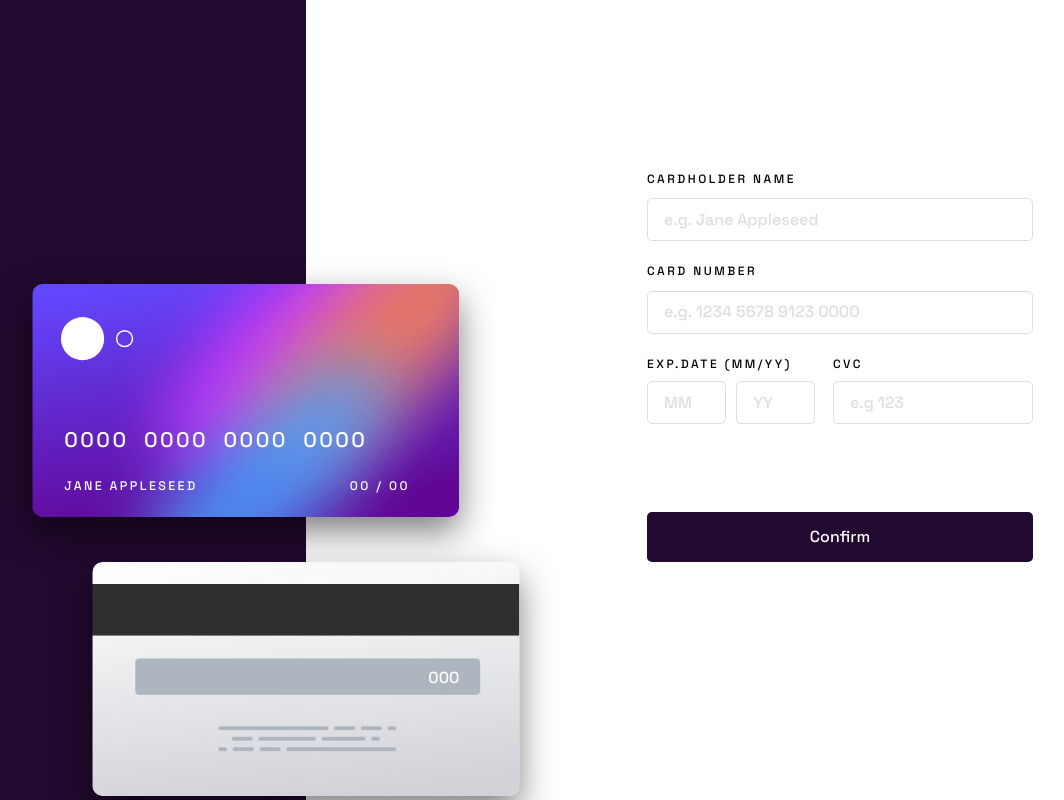
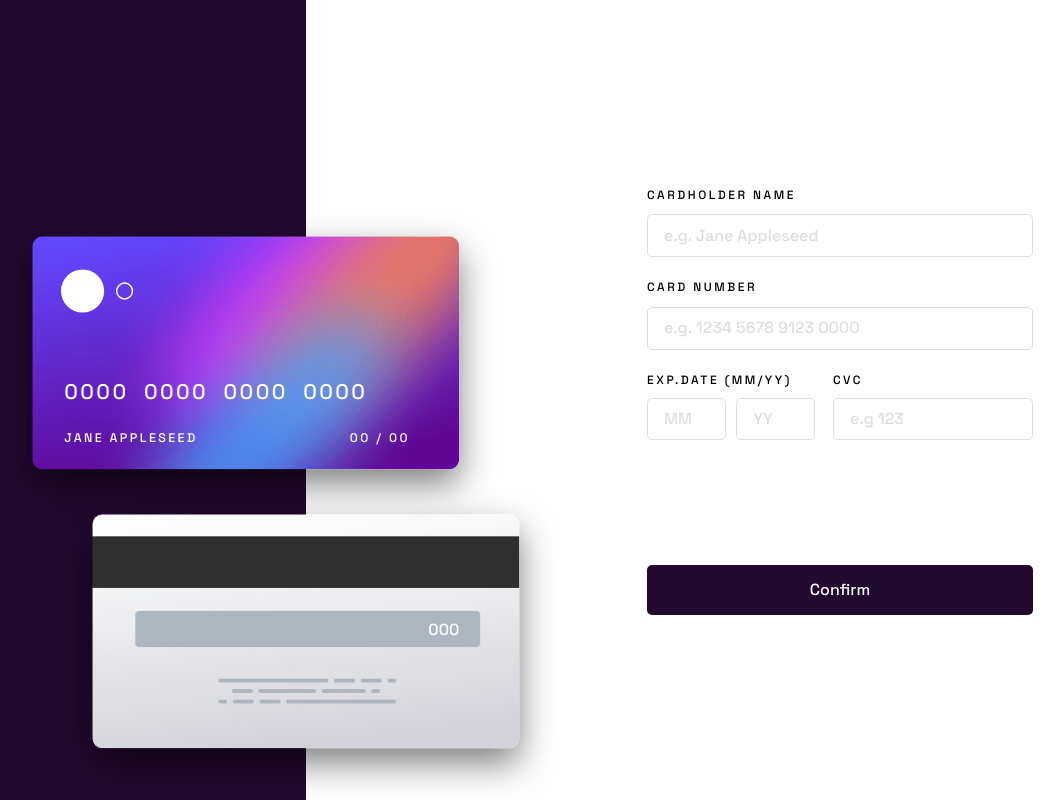
Before and after one commit to yishak621/interactive-card-details-form-main, a plain HTML site: page index.html in a window 1280 px wide. Shown: the whole page, without its empty margins (121-1185 px from the left). Drawn offline with nearby package versions, Linux system fonts and the light colour scheme.

Commit message:
amend final

```diff
--- a/styles/style.scss
+++ b/styles/style.scss
@@ -236,7 +236,7 @@ label {
     min-height: 100vh;
   }
   .form-wrapper {
-    margin-top: 10%;
+    margin-top: 15%;
     margin-left: 40%;
   }
   .form {
@@ -245,7 +245,7 @@ label {
   //ATM cards
   .atm-card-wrapper {
     @include flexCenter(column-reverse, auto, auto);
-    transform: translate(50%, 0%);
+    transform: translate(50%, -10%);
     img {
       width: 100%;
       height: 100%;
@@ -281,11 +281,12 @@ label {
     bottom: 40px;
     z-index: 1;
   }
-  .front-name-wrapper,
-  .btn-confirm {
+  .front-name-wrapper {
     margin-top: 0;
   }
-
+  .btn-confirm {
+    margin-top: 4rem;
+  }
   .atm-card__back {
     top: 45%;
     left: 21rem;
```
Also changed, not shown: styles/style.css, 1 other file.
